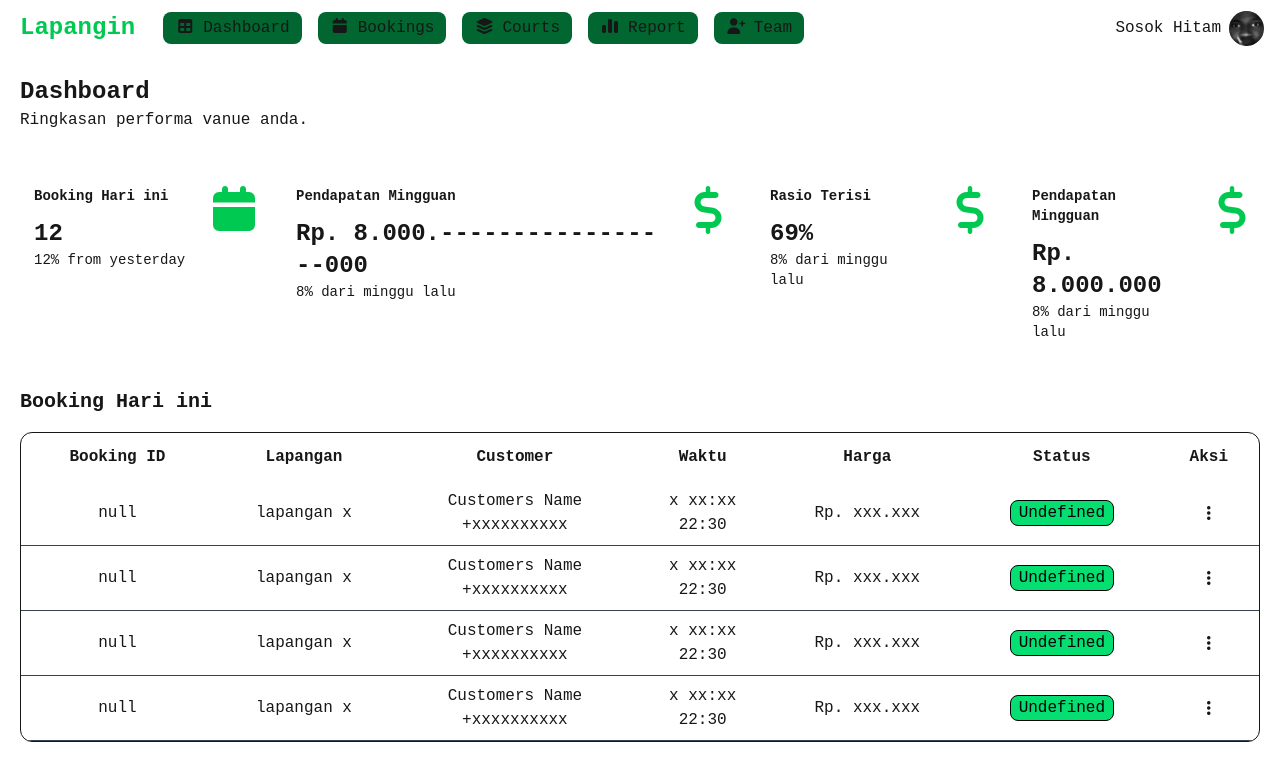
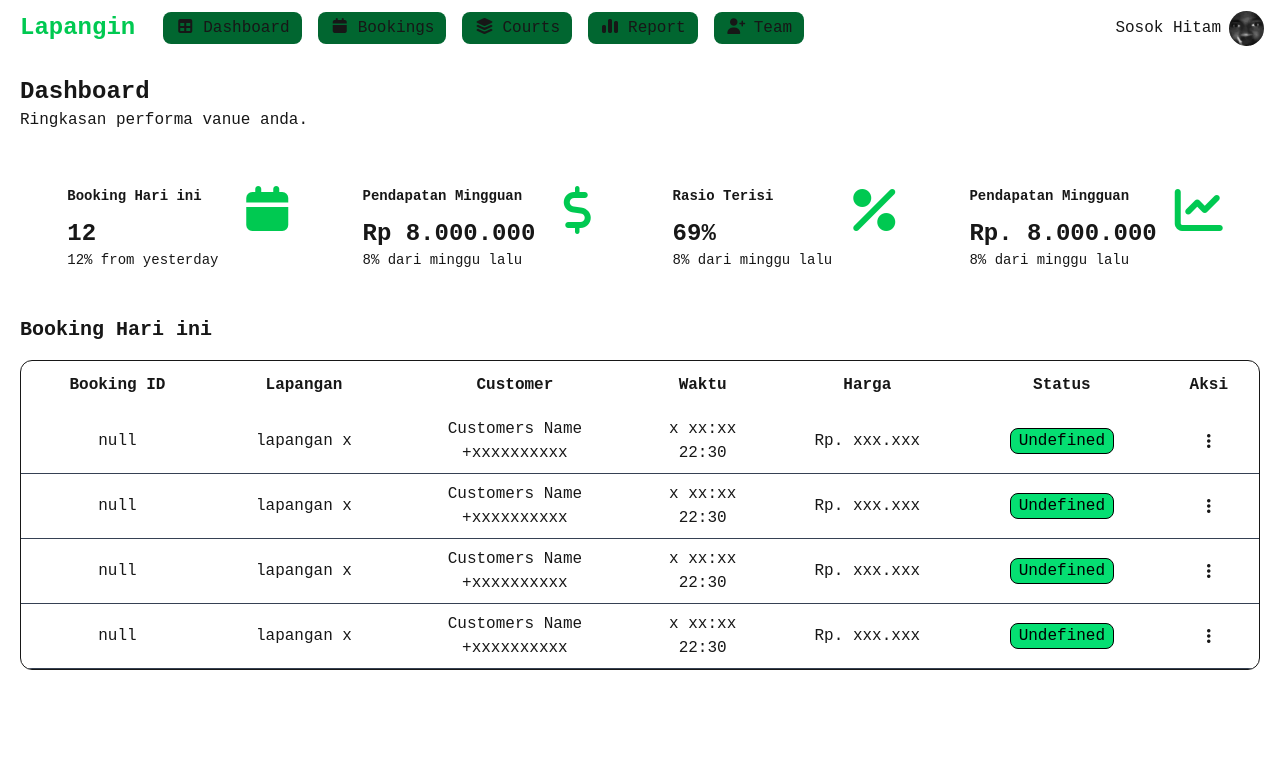
Before and after one commit to kindaMid72/Lapangin, a Next.js app in the folder lapangin-apps/: page /dashboard in a window 1280 px wide. Shown: the top 780 px of the page. Built offline with nearby package versions, Linux system fonts and the light colour scheme.

Commit message:
ok, its dashboard kinda done, fr this time

```diff
--- a/lapangin-apps/src/features/Dashboard/DashboardPage.jsx
+++ b/lapangin-apps/src/features/Dashboard/DashboardPage.jsx
@@ -14,9 +14,9 @@ export default function Dashboard() {
 
         <div className="flex flex-nowrap gap-3 p-4 justify-evenly items-stretch"> {/* infomation card section */}
             <ShowCard title="Booking Hari ini" value="12" statisticValue={"12% from yesterday"} icon={<i class="fa-solid fa-calendar text-[3em] text-green-500"></i>}/>
-            <ShowCard title='Pendapatan Mingguan' value="Rp. 8.000.-----------------000" statisticValue={"8% dari minggu lalu"} icon={<i class="fa-solid fa-dollar-sign text-[3em] text-green-500"></i>}/>
-            <ShowCard title='Rasio Terisi' value="69%" statisticValue={"8% dari minggu lalu"} icon={<i class="fa-solid fa-dollar-sign text-[3em] text-green-500"></i>}/>
-            <ShowCard title='Pendapatan Mingguan' value="Rp. 8.000.000" statisticValue={"8% dari minggu lalu"} icon={<i class="fa-solid fa-dollar-sign text-[3em] text-green-500"></i>}/>
+            <ShowCard title='Pendapatan Mingguan' value="Rp 8.000.000" statisticValue={"8% dari minggu lalu"} icon={<i class="fa-solid fa-dollar-sign text-[3em] text-green-500"></i>}/>
+            <ShowCard title='Rasio Terisi' value="69%" statisticValue={"8% dari minggu lalu"} icon={<i class="fa-solid fa-percent text-[3em] text-green-500"></i>}/>
+            <ShowCard title='Pendapatan Mingguan' value="Rp. 8.000.000" statisticValue={"8% dari minggu lalu"} icon={<i class="fa-solid fa-chart-line text-[3em] text-green-500"></i>}/>
         </div>
 
         <div className="flex flex-col p-5 py-3 h-full overflow-auto">
```
